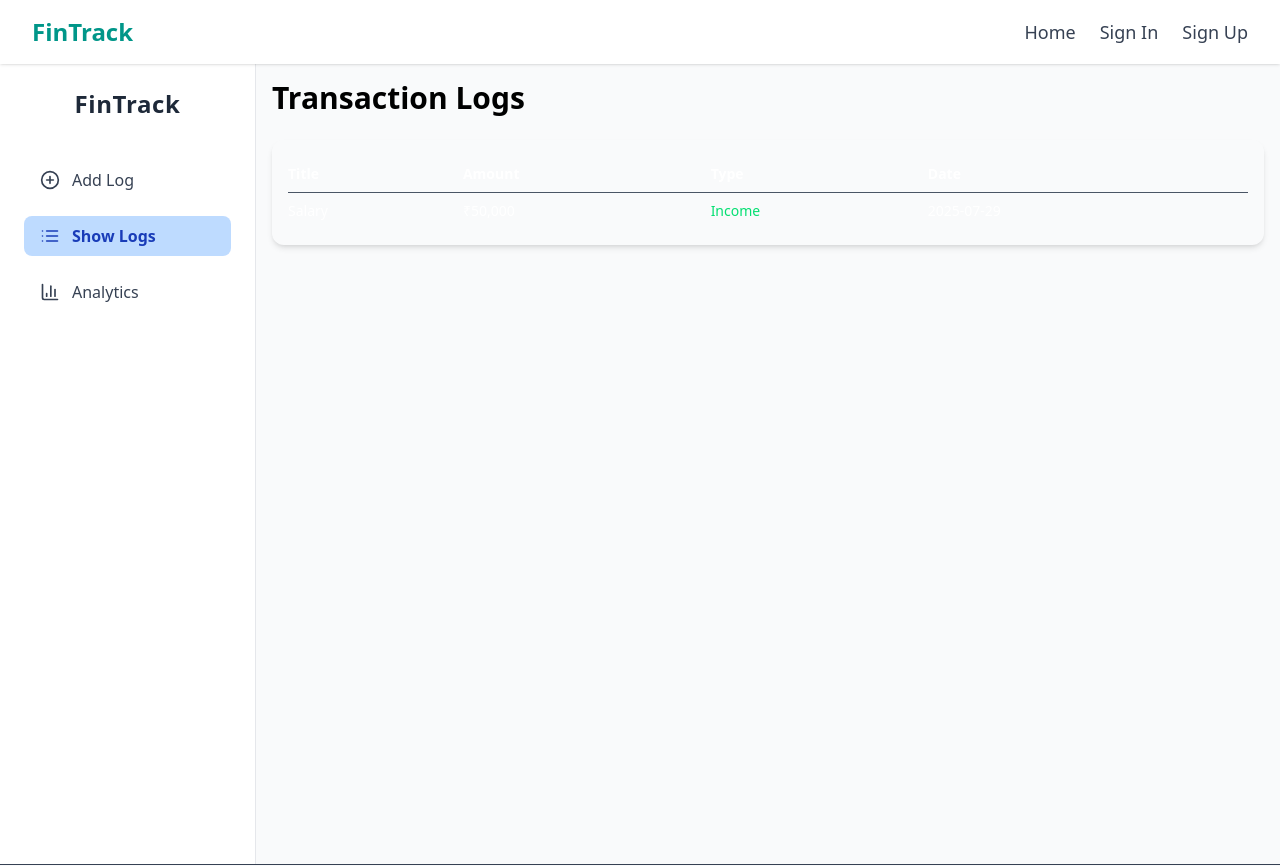
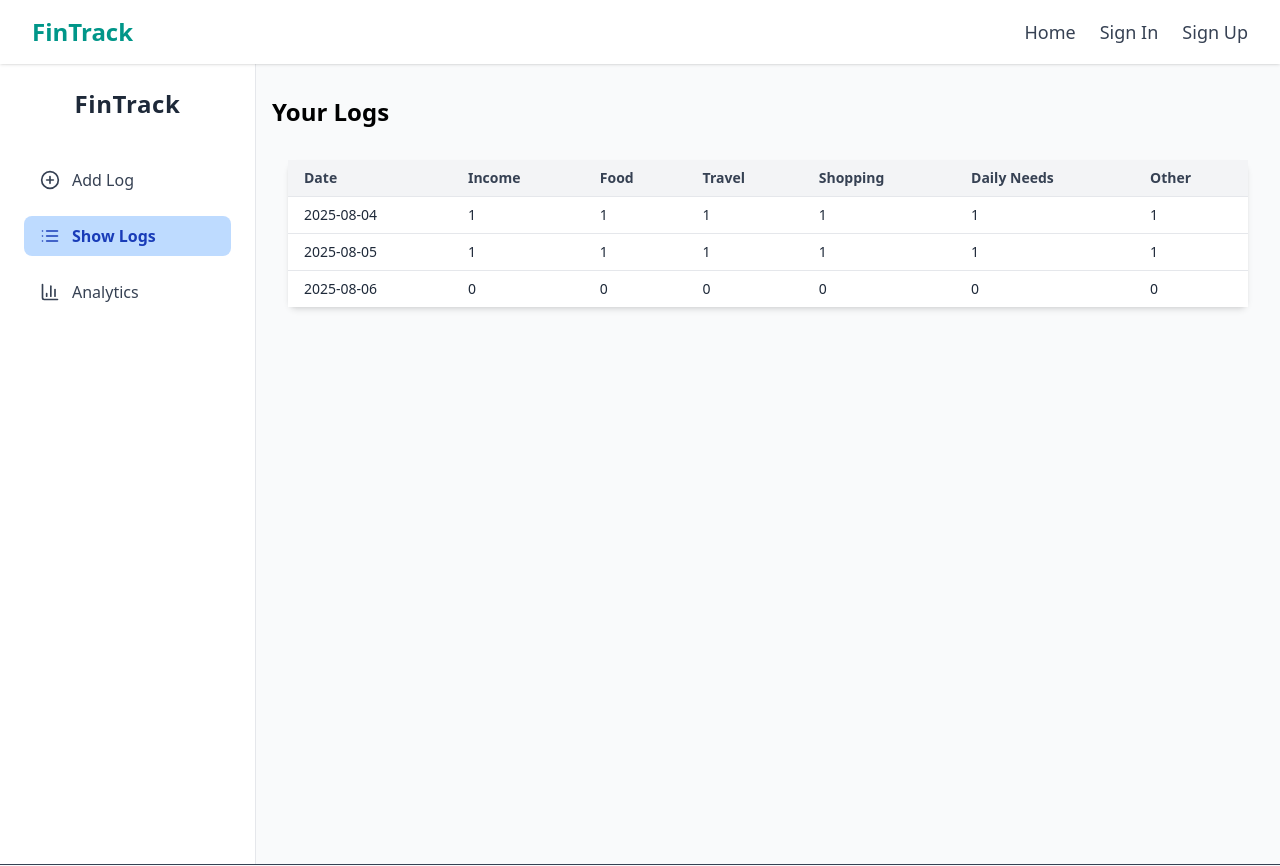
Before and after one commit to shakilaShaik/personal-finance-dashboard, a React (Vite) app in the folder frontend/: page /show-logs in a window 1280 px wide. Shown: the top 866 px of the page. Built offline with nearby package versions, Linux system fonts and the light colour scheme.

Commit message:
added logs table and create page for showing logs

```diff
--- a/frontend/package.json
+++ b/frontend/package.json
@@ -16,13 +16,14 @@
     "@tailwindcss/vite": "^4.1.11",
     "axios": "^1.11.0",
     "lucide-react": "^0.526.0",
-    "react": "^19.1.0",
+    "react": "^18.3.1",
     "react-calendar": "^6.0.0",
     "react-day-picker": "^9.8.1",
-    "react-dom": "^19.1.0",
+    "react-dom": "^18.3.1",
     "react-icons": "^5.5.0",
     "react-redux": "^9.2.0",
     "react-router-dom": "^7.7.1",
+    "react-table": "^7.8.0",
     "react-toastify": "^11.0.5",
     "tailwindcss": "^4.1.11"
   },
--- /dev/null
+++ b/frontend/src/components/LogsTable.jsx
@@ -0,0 +1,58 @@
+import React from 'react';
+import { useTable } from 'react-table';
+
+const LogsTable = ({ data }) => {
+  const columns = React.useMemo(
+    () => [
+      { Header: 'Date', accessor: 'log_date' },
+      { Header: 'Income', accessor: 'income' },
+      { Header: 'Food', accessor: 'food' },
+      { Header: 'Travel', accessor: 'travel' },
+      { Header: 'Shopping', accessor: 'shopping' },
+      { Header: 'Daily Needs', accessor: 'daily_needs' },
+      { Header: 'Other', accessor: 'other' },
+    ],
+    []
+  );
+
+  const { getTableProps, getTableBodyProps, headerGroups, rows, prepareRow } =
+    useTable({ columns, data });
+
+  return (
+    <div className="overflow-x-auto w-full p-4">
+      <table
+        {...getTableProps()}
+        className="min-w-full divide-y divide-gray-200 shadow-md rounded-lg"
+      >
+        <thead className="bg-gray-100">
+          {headerGroups.map(headerGroup => (
+            <tr {...headerGroup.getHeaderGroupProps()} className="text-left text-sm text-gray-700">
+              {headerGroup.headers.map(column => (
+                <th {...column.getHeaderProps()} className="px-4 py-2">
+                  {column.render('Header')}
+                </th>
+              ))}
+            </tr>
+          ))}
+        </thead>
+
+        <tbody {...getTableBodyProps()} className="bg-white divide-y divide-gray-200">
+          {rows.map(row => {
+            prepareRow(row);
+            return (
+              <tr {...row.getRowProps()} className="text-sm text-gray-800 hover:bg-gray-50">
+                {row.cells.map(cell => (
+                  <td {...cell.getCellProps()} className="px-4 py-2">
+                    {cell.render('Cell')}
+                  </td>
+                ))}
+              </tr>
+            );
+          })}
+        </tbody>
+      </table>
+    </div>
+  );
+};
+
+export default LogsTable;
--- a/frontend/src/pages/ShowLog.jsx
+++ b/frontend/src/pages/ShowLog.jsx
@@ -1,29 +1,44 @@
-export default function ShowLog() {
+import React from 'react';
+// import { useSelector } from 'react-redux';
+import ShowLogs from '../components/LogsTable'
+
+const ShowLog = () => {
+  // const logs = useSelector(state => state.logs.data); // Assuming you store it here
+const logs=[
+   {
+    log_date: '2025-08-04',
+    income: 1,
+    food: 1,
+    travel: 1,
+    shopping: 1,
+    daily_needs: 1,
+    other: 1,
+  },
+  {
+    log_date: '2025-08-05',
+    income: 1,
+    food: 1,
+    travel: 1,
+    shopping: 1,
+    daily_needs: 1,
+    other: 1,
+  },
+  {
+    log_date: '2025-08-06',
+    income: 0,
+    food: 0,
+    travel: 0,
+    shopping: 0,
+    daily_needs: 0,
+    other: 0,
+  },
+]
   return (
-    <div>
-      <h2 className="text-3xl font-bold mb-6">Transaction Logs</h2>
-      <div className="bg-white/5 p-4 rounded-xl shadow-md w-full">
-        {/* Dummy Table */}
-        <table className="w-full text-left text-sm text-white">
-          <thead>
-            <tr className="border-b border-gray-600">
-              <th className="py-2">Title</th>
-              <th className="py-2">Amount</th>
-              <th className="py-2">Type</th>
-              <th className="py-2">Date</th>
-            </tr>
-          </thead>
-          <tbody>
-            {/* Map your logs here */}
-            <tr>
-              <td className="py-2">Salary</td>
-              <td className="py-2">₹50,000</td>
-              <td className="py-2 text-green-400">Income</td>
-              <td className="py-2">2025-07-29</td>
-            </tr>
-          </tbody>
-        </table>
-      </div>
+    <div className="max-w-7xl mx-auto">
+      <h1 className="text-2xl font-bold my-4">Your Logs</h1>
+      <ShowLogs data={logs} />
     </div>
   );
-}
+};
+
+export default ShowLog;
--- a/frontend/src/redux/logSlice.js
+++ b/frontend/src/redux/logSlice.js
@@ -9,7 +9,7 @@ const logSlice = createSlice({
 },
 
 
-    reducers: {
+    // reducers: {
 
 }
 )
```
Also changed, not shown: 1 other file (tests, documents, lock files or other folders).
